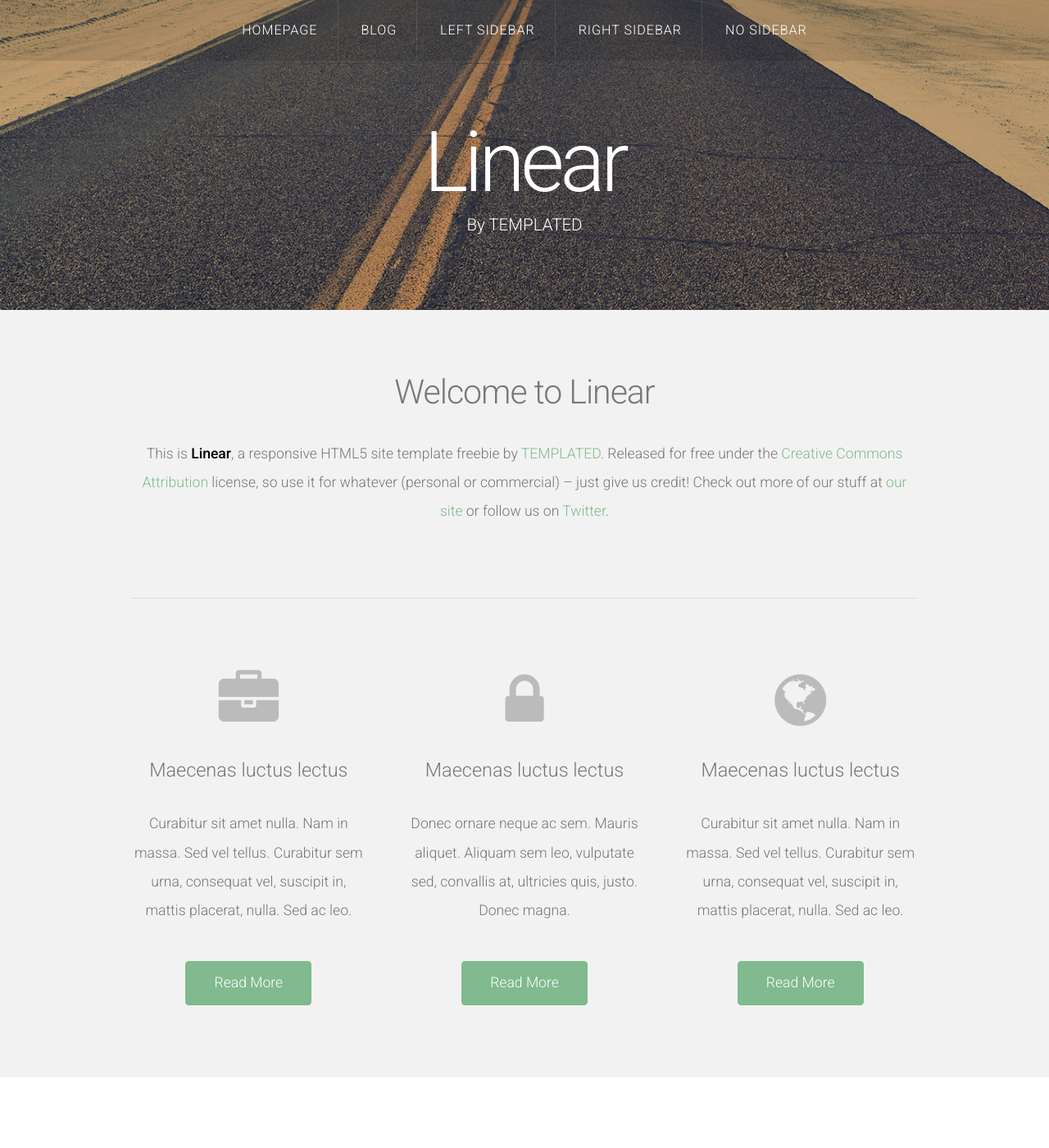
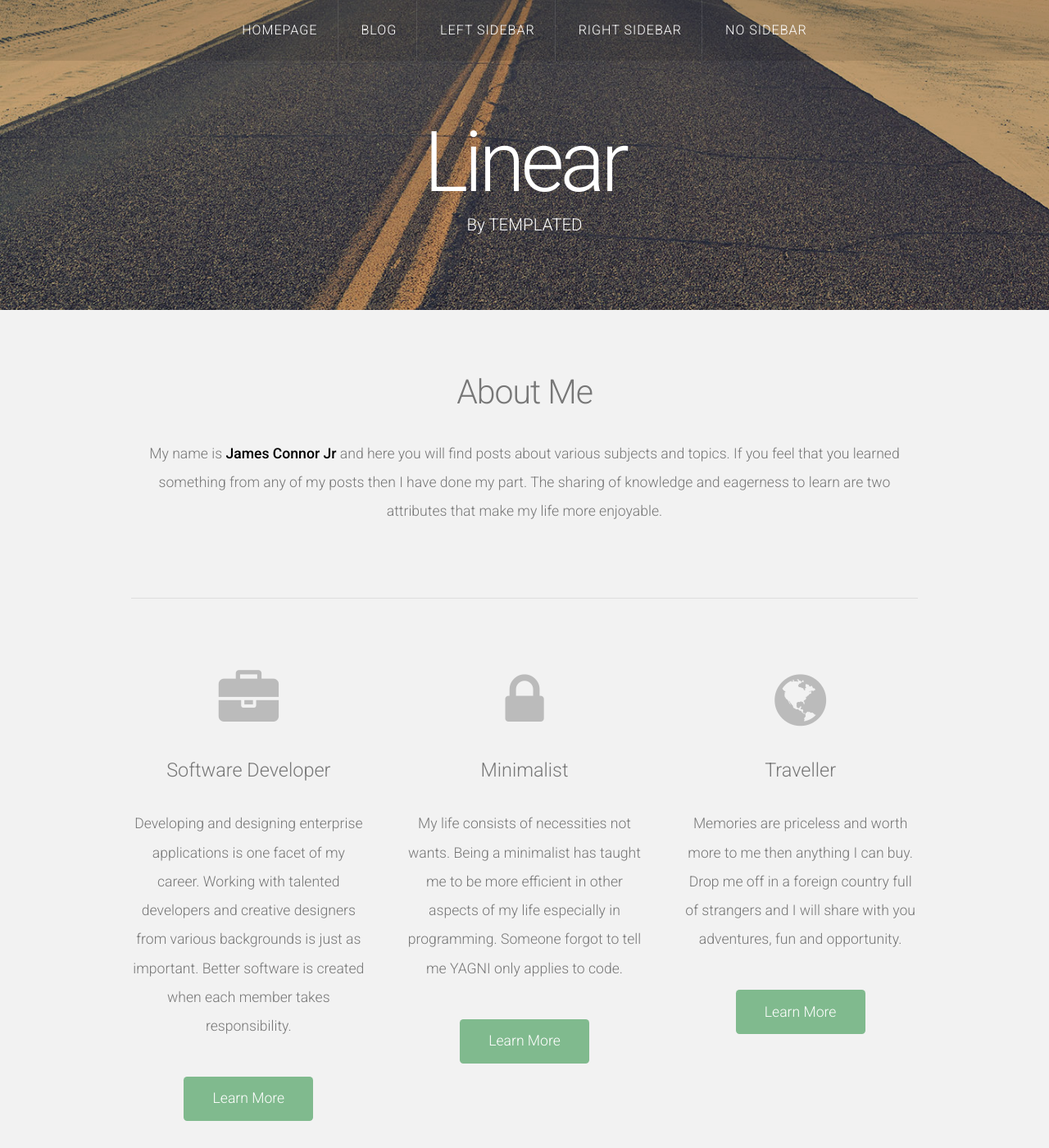
Before and after one commit to hobbe5/hobbe5.github.io, a Jekyll site: the page built from index.html, in a window 1280 px wide and 1400 px high. Shown: the whole window at 82% size. Built offline with Jekyll 4.4.1, drawn with Linux system fonts in a browser that asks for light colours; nearby versions of some CDN libraries; the list of posts is cut into pages by our own code.

Commit message:
Homepage edits

```diff
--- a/index.html
+++ b/index.html
@@ -6,28 +6,28 @@ layout: default
 <div id="featured">
 	<div class="container">
 		<header>
-			<h2>Welcome to Linear</h2>
+			<h2>About Me</h2>
 		</header>
-		<p>This is <strong>Linear</strong>, a responsive HTML5 site template freebie by <a href="http://templated.co">TEMPLATED</a>. Released for free under the <a href="http://templated.co/license">Creative Commons Attribution</a> license, so use it for whatever (personal or commercial) &ndash; just give us credit! Check out more of our stuff at <a href="http://templated.co">our site</a> or follow us on <a href="http://twitter.com/templatedco">Twitter</a>.</p>
+		<p>My name is <strong>James Connor Jr</strong> and here you will find posts about various subjects and topics. If you feel that you learned something from any of my posts then I have done my part. The sharing of knowledge and eagerness to learn are two attributes that make my life more enjoyable.</p>
 		<hr />
 		<div class="row">
 			<section class="4u">
 				<span class="pennant"><span class="fa fa-briefcase"></span></span>
-				<h3>Maecenas luctus lectus</h3>
-				<p>Curabitur sit amet nulla. Nam in massa. Sed vel tellus. Curabitur sem urna, consequat vel, suscipit in, mattis placerat, nulla. Sed ac leo.</p>
-				<a href="#" class="button button-style1">Read More</a>
+				<h3>Software Developer</h3>
+				<p>Developing and designing enterprise applications is one facet of my career. Working with talented developers and creative designers from various backgrounds is just as important. Better software is created when each member takes responsibility.</p>
+				<a href="http://james.connorjr.com" class="button button-style1">Learn More</a>
 			</section>
 			<section class="4u">
 				<span class="pennant"><span class="fa fa-lock"></span></span>
-				<h3>Maecenas luctus lectus</h3>
-				<p>Donec ornare neque ac sem. Mauris aliquet. Aliquam sem leo, vulputate sed, convallis at, ultricies quis, justo. Donec magna.</p>
-				<a href="#" class="button button-style1">Read More</a>
+				<h3>Minimalist</h3>
+				<p>My life consists of necessities not wants. Being a minimalist has taught me to be more efficient in other aspects of my life especially in programming. Someone forgot to tell me YAGNI only applies to code.</p>
+				<a href="#" class="button button-style1">Learn More</a>
 			</section>
 			<section class="4u">
 				<span class="pennant"><span class="fa fa-globe"></span></span>
-				<h3>Maecenas luctus lectus</h3>
-				<p>Curabitur sit amet nulla. Nam in massa. Sed vel tellus. Curabitur sem urna, consequat vel, suscipit in, mattis placerat, nulla. Sed ac leo.</p>
-				<a href="#" class="button button-style1">Read More</a>
+				<h3>Traveller</h3>
+				<p>Memories are priceless and worth more to me then anything I can buy. Drop me off in a foreign country full of strangers and I will share with you adventures, fun and opportunity.</p>
+				<a href="http://www.connorjr.com" class="button button-style1">Learn More</a>
 			</section>
 
 		</div>
```
